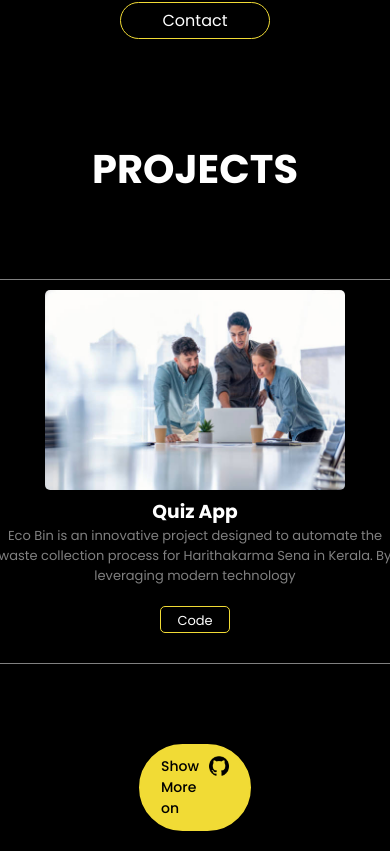
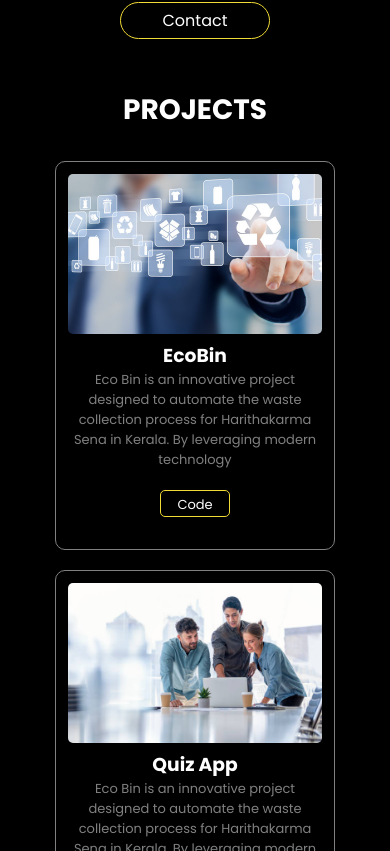
Before and after one commit to ananthu-m-01/portfolio, a React (Vite) app: page / in a window 390 px wide. Shown: the part 1413-2264 px from the top of the page. Built offline with nearby package versions, Linux system fonts and the light colour scheme.

Commit message:
Project responsive

```diff
--- a/src/Components/Projects/Projects.css
+++ b/src/Components/Projects/Projects.css
@@ -97,3 +97,64 @@
     padding: 4px;
     cursor: pointer;
 }
+
+/* Tablet & medium screens */
+@media screen and (max-width: 1024px) {
+  .projects {
+    margin: 60px 40px;
+    gap: 50px;
+  }
+  .project-container {
+    grid-template-columns: repeat(2, 1fr); /* 2 columns */
+    gap: 30px;
+  }
+  .project-card {
+    width: 100%; /* full width of grid column */
+    max-width: 320px;  /* reduce max width */
+    height: auto; /* auto height */
+    padding: 15px;
+  }
+  .project-container img {
+    width: 100%;
+    height: 180px; /* reduce height */
+    object-fit: cover;
+    border-radius: 5px;
+  }
+}
+
+/* Mobile screens */
+@media screen and (max-width: 600px) {
+  .projects {
+    margin: 30px 15px;
+    gap: 30px;
+  }
+  .projects-title h1 {
+    font-size: 28px;
+  }
+  .project-container {
+    grid-template-columns: 1fr; /* single column */
+    gap: 20px;
+  }
+  .project-card {
+    width: 100%;
+    max-width: 280px; /* smaller max width */
+    height: auto;
+    padding: 12px;
+    margin: 0 auto; /* center horizontally */
+  }
+  .project-container img {
+    width: 100%;
+    height: 160px; /* smaller height */
+    object-fit: cover;
+    border-radius: 5px;
+  }
+  .more-projects {
+    font-size: 12px;
+    padding: 8px 15px;
+    gap: 8px;
+  }
+  .more-img {
+    width: 18px;
+    height: 18px;
+  }
+}
```
